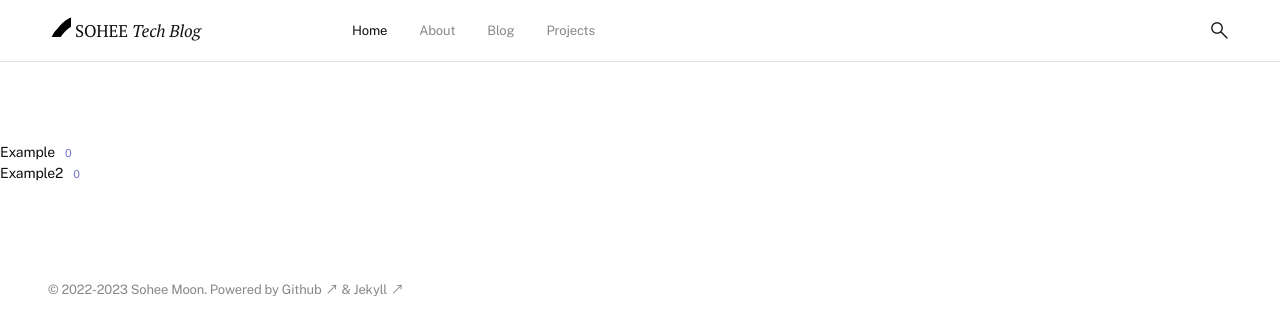
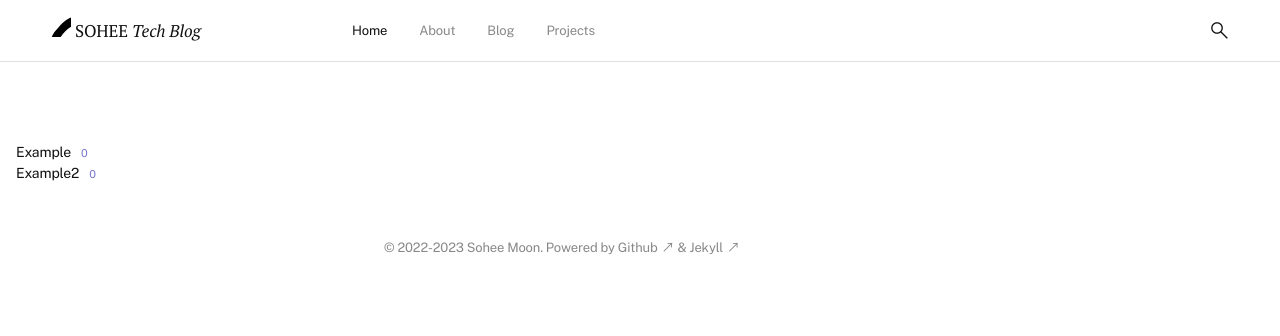
Before and after one commit to soheetech/soheetech.github.io, a Jekyll site: the page built from index.md, in a window 1280 px wide. Shown: the top 336 px of the page. Built offline with Jekyll 4.4.1, drawn with Linux system fonts in a browser that asks for light colours.

Commit message:
Update default.html

```diff
--- a/_layouts/default.html
+++ b/_layouts/default.html
@@ -5,10 +5,12 @@
     <main{% if page.layout == "home" %} id="main"{% endif %} class="page-content" aria-label="Content">
       {%- include header.html -%}
       <section class="d-flex">
-        <article>{%- include category.html -%}</article>
-        <article>{{ content }}</article>
+        <article class="col col-3-12">{%- include category.html -%}</article>
+        <article class="col col-6-12">
+          <div>{{ content }}</div>
+          <div>{%- include footer.html -%}</div>
+        </article>
       </section>
-      {%- include footer.html -%}
       <!-- dropdown menu -->
       <div id="menu-wrap" class="container vh"><div class="col col-12-12">{%- include navigation.html -%}</div></div>
       <!-- search -->
```
